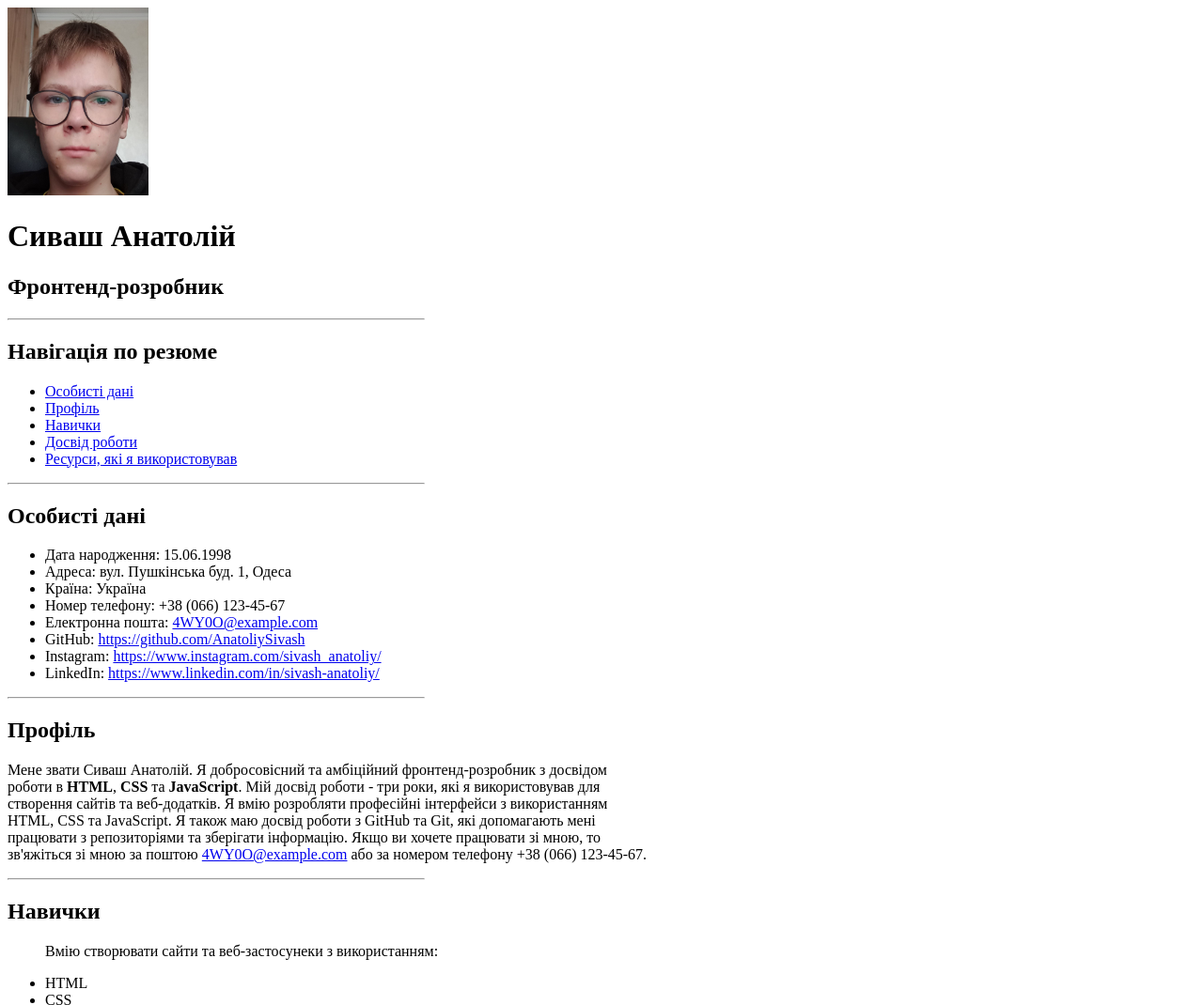
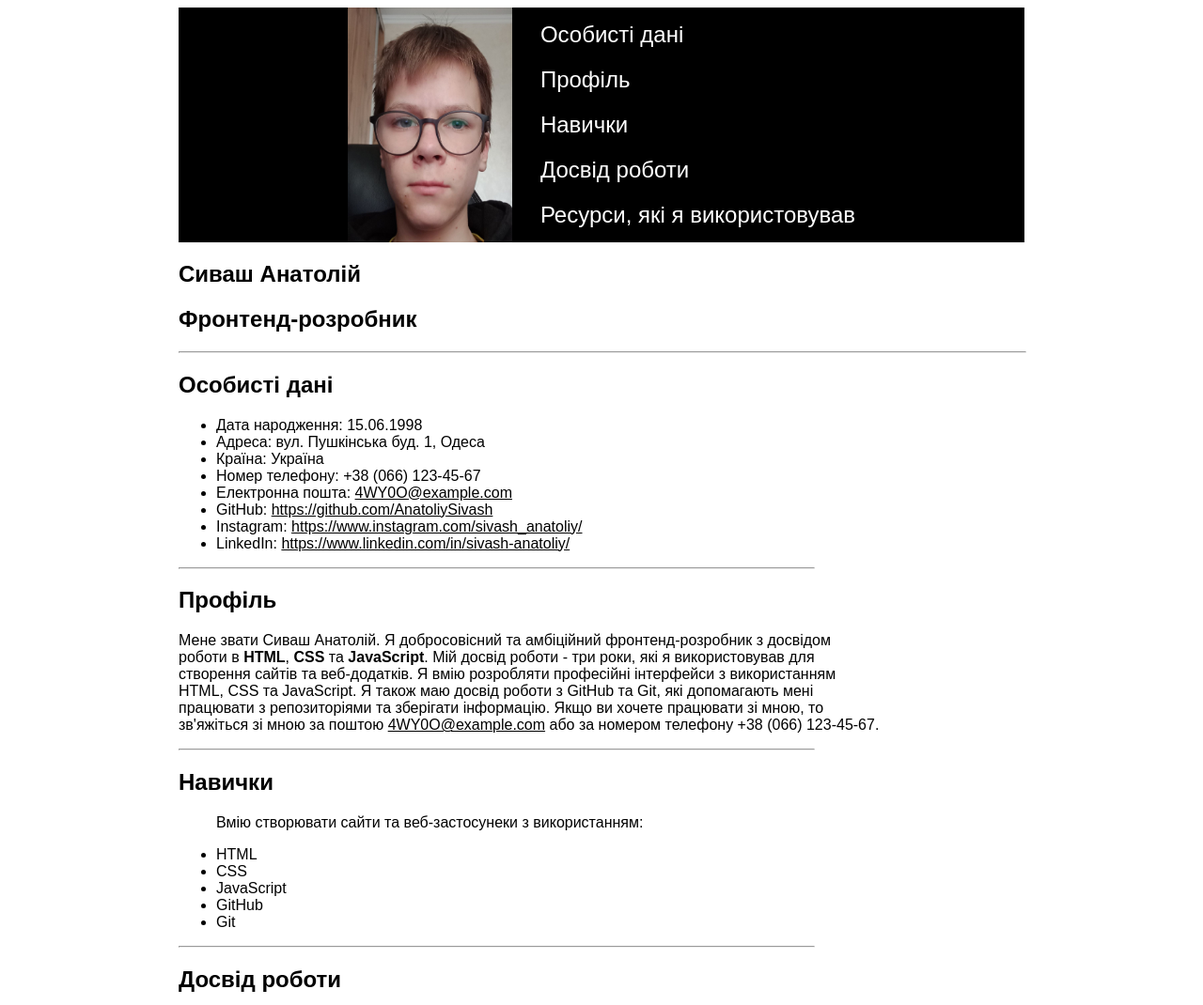
Before and after one commit to SyvashAnatoliy/cv-2-semantic-tags, a plain HTML site: page index.html in a window 1280 px wide. Shown: the top 1070 px of the page at 94% size. Drawn offline with Linux system fonts and the light colour scheme.

Commit message:
Syntaxis and font changes.

```diff
--- a/index.html
+++ b/index.html
@@ -5,17 +5,14 @@
   <meta charset="UTF-8">
   <meta name="viewport" content="width=device-width, initial-scale=1.0">
   <title>Document</title>
+  <link rel="stylesheet" href="style.css">
 </head>
 
 <body>
-
   <header>
-
-    <img src="images/cv-photo.jpg" width="150px" height="200px" alt="Фото Сиваш Анатолій">
-    <h1> Сиваш Анатолій </h1>
-    <h2> Фронтенд-розробник </h2>
-    <hr width="35%" align="left">
-    <h2> Навігація по резюме </h2>
+    <a class="logo" href="/">
+      <img src="images/cv-photo.jpg" width="175px" height="200px" alt="Фото Сиваш Анатолій">
+    </a>
 
     <nav>
       <ul>
@@ -26,15 +23,19 @@
         <li><a href="#resourses">Ресурси, які я використовував</a></li>
       </ul>
     </nav>
-
   </header>
 
   <main>
+    <section id="introduction">
+      <h1> Сиваш Анатолій </h1>
+      <h2> Фронтенд-розробник </h2>
+    </section>
 
-    <hr width="35%" align="left">
+    <hr align="center" width="100%">
 
     <section id="personal-data">
       <h2> Особисті дані </h2>
+
       <ul>
         <li>Дата народження: 15.06.1998</li>
         <li>Адреса: вул. Пушкінська буд. 1, Одеса</li>
@@ -47,9 +48,10 @@
         <li>LinkedIn: <a
             href="https://www.linkedin.com/in/sivash-anatoliy/">https://www.linkedin.com/in/sivash-anatoliy/</a></li>
       </ul>
+
     </section>
 
-    <hr width="35%" align="left">
+    <hr width="75%" align="left">
 
     <section id="profile">
       <h2> Профіль </h2>
@@ -64,11 +66,11 @@
       </p>
     </section>
 
-    <hr width="35%" align="left">
+    <hr width="75%%" align="left">
 
     <section id="skills">
+      <h2> Навички </h2>
 
-      <h2> Навички </h2>
       <ul>
         <p> Вмію створювати сайти та веб-застосунеки з використанням: </p>
         <li>HTML</li>
@@ -80,11 +82,11 @@
 
     </section>
 
-    <hr width="35%" align="left">
+    <hr width="75%" align="left">
 
     <section id="work-experience">
+      <h2> Досвід роботи </h2>
 
-      <h2> Досвід роботи </h2>
       <ul>
         <li>Розробка інтерфейсу для веб-сайту та веб-додаткуз використанням HTML, CSS та JavaScript.</li>
         <li>Робота з GitHub та Git.</li>
@@ -92,20 +94,20 @@
 
     </section>
 
-    <hr width="35%" align="left">
+    <hr width="75%" align="left">
 
     <section id="resourses">
+      <h2> Ресурси, які я використовував </h2>
 
-      <h2> Ресурси, які я використовував </h2>
       <ul>
         <li><a href="https://developer.mozilla.org/en-US/docs/Web/HTML">MDN Web Docs (HTML) </a></li>
         <li><a href="https://developer.mozilla.org/en-US/docs/Web/CSS">MDN Web Docs (CSS) </a></li>
         <li><a href="https://developer.mozilla.org/en-US/docs/Web/JavaScript">MDN Web Docs (JS) </a></li>
         <li><a href="https://www.w3schools.com">W3Schools (HTML, CSS, JS) </a></li>
-        <li> Приклад одного з моїх проектів: <br> <iframe src="https://syvashanatoliy.github.io/cv-1/"
-            title="My first CV."></iframe> </li>
       </ul>
 
+      <p> Приклад одного з моїх проектів: <br> <iframe src="https://syvashanatoliy.github.io/cv-1/"
+          title="My first CV."></iframe> </p>
     </section>
 
   </main>
--- /dev/null
+++ b/style.css
@@ -0,0 +1,54 @@
+body{
+  font-family: sans-serif;
+}
+
+a{
+  color:unset;
+}
+
+header,
+main{
+  max-width:900px;
+  width:90%;
+  margin:auto;
+}
+
+header{
+  display:flex;
+  height:250px;
+  flex-direction: row;
+  justify-content: center;
+  gap:30px;
+  background: #000000;
+
+    a{
+      height:100%;
+
+      img{
+        height:100%;
+      }
+    }
+
+    nav{
+      background-color: black;
+      color:#fff;
+      align-content: center;
+      line-height: 2;
+      font-family: sans-serif;
+      font-size: 1.5rem;
+    }
+
+    ul{
+      list-style-type: none;
+      padding: 0;
+      margin: 0;
+
+      a{
+        text-decoration: none;
+      }
+    }
+}
+
+.introduction{
+  text-align: center;
+}
```
